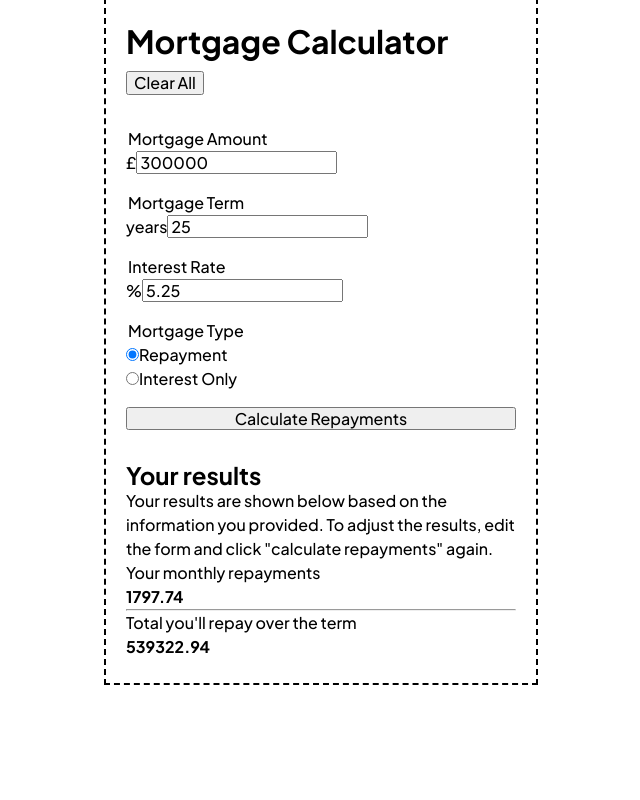
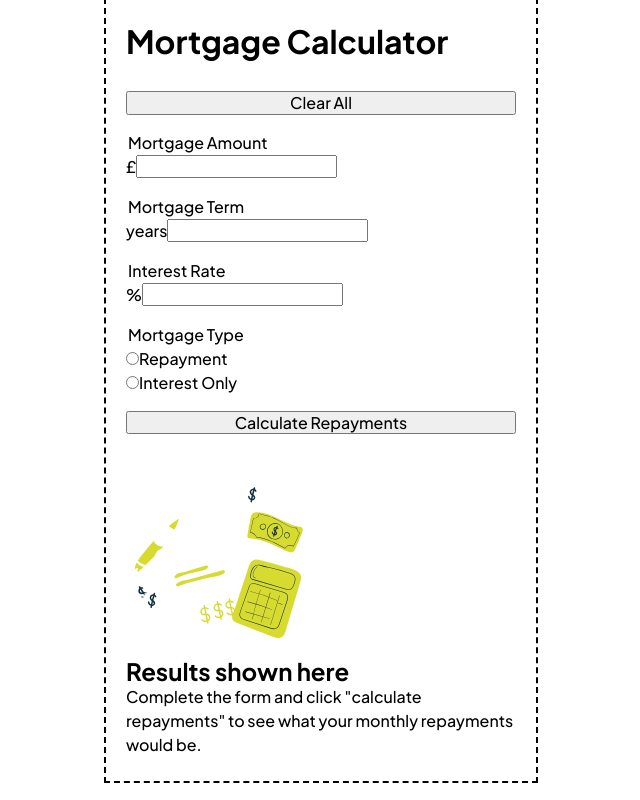
Before and after one commit to r-yadav01/fm-mortgage-repayment-calculator, a React (Vite) app: page / in a window 1280 px wide. Shown: the whole page, without its empty margins (319-959 px from the left). Built offline with nearby package versions, Linux system fonts and the light colour scheme.

Commit message:
Fixed the inverse data flow

```diff
--- a/src/App.jsx
+++ b/src/App.jsx
@@ -5,25 +5,17 @@ import { Result } from './Result';
 import { GlobalStyles } from './GlobalStyles';
 
 function App() {
-    const [mockData, setMockData] = React.useState({
-        amount: 300000,
-        term: 25,
-        rate: 5.25,
-        type: 'Repayment',
-    });
+    const [result, setResult] = React.useState({ monthly: null, total: null });
 
     return (
         <>
             <Calculator>
                 <Header>
                     <h1>Mortgage Calculator</h1>
-                    <button>Clear All</button>
+                    {/* <button onClick={() => setMockData(emptyData)}>Clear All</button> */}
                 </Header>
-                <Form
-                    {...mockData}
-                    setMockData={setMockData}
-                />
-                <Result {...mockData} />
+                <Form setResult={setResult} />
+                <Result result={result} />
             </Calculator>
             <GlobalStyles />
         </>
--- a/src/Form.jsx
+++ b/src/Form.jsx
@@ -1,44 +1,76 @@
 import styled from 'styled-components';
+import React from 'react';
+import { calculate } from './utils';
 import { RadioInputFieldSet, InputFieldSet } from './InputTypes';
 
-export function Form({ amount, term, rate, type, setMockData }) {
-    function updateMockData(event, setMockData) {
-        event.preventDefault();
+function updateResultShown({ event, setAmount, setTerm, setRate, setType, setResult }) {
+    event.preventDefault();
 
-        const formData = new FormData(event.currentTarget);
-        // const newMockData = Object.fromEntries(formData.entries());
-        const newMockData = {
-            amount: formData.get('£'),
-            term: formData.get('years'),
-            rate: formData.get('%'),
-            type: formData.get('mortgage_type'),
-        };
+    const formData = new FormData(event.currentTarget);
 
-        // console.log(newMockData);
-        setMockData(newMockData);
+    const newAmount = formData.get('£');
+    const newTerm = formData.get('years');
+    const newRate = formData.get('%');
+    const newType = formData.get('mortgage_type');
+
+    setAmount(newAmount);
+    setTerm(newTerm);
+    setRate(newRate);
+    setTerm(newTerm);
+    setType(newType);
+
+    const newResult = calculate({ newAmount, newTerm, newRate, newType });
+    setResult(newResult);
+}
+
+export function Form({ setResult }) {
+    const [amount, setAmount] = React.useState('');
+    const [term, setTerm] = React.useState('');
+    const [rate, setRate] = React.useState('');
+    const [type, setType] = React.useState('');
+
+    function reset() {
+        setAmount('');
+        setTerm('');
+        setRate('');
+        setTerm('');
     }
+
     return (
-        <InputForm onSubmit={(event) => updateMockData(event, setMockData)}>
+        <InputForm
+            onSubmit={(event) =>
+                updateResultShown({ event, setAmount, setTerm, setRate, setType, setResult })
+            }
+            noValidate={true}
+        >
+            <button onClick={reset}>Clear All</button>
+
             <InputFieldSet
                 type='number'
                 title='Mortgage Amount'
                 label='£'
-                inputValue={amount}
+                value={amount}
+                setValue={setAmount}
             />
             <InputFieldSet
                 type='number'
                 title='Mortgage Term'
                 label='years'
-                inputValue={term}
+                value={term}
+                setValue={setTerm}
             />
             <InputFieldSet
                 type='number'
                 title='Interest Rate'
                 label='%'
-                inputValue={rate}
+                value={rate}
+                setValue={setRate}
             />
 
-            <RadioInputFieldSet type={type} />
+            <RadioInputFieldSet
+                type={type}
+                setType={setType}
+            />
 
             <button type='submit'>Calculate Repayments</button>
         </InputForm>
--- a/src/InputTypes.jsx
+++ b/src/InputTypes.jsx
@@ -1,8 +1,7 @@
-import React from 'react';
 import styled from 'styled-components';
 
-export function InputFieldSet({ title, label, type, inputValue }) {
-    const [value, setValue] = React.useState(inputValue);
+export function InputFieldSet({ title, label, type, value, setValue }) {
+    // const [value, setValue] = React.useState(inputValue);
 
     return (
         <FieldSet>
@@ -21,9 +20,7 @@ export function InputFieldSet({ title, label, type, inputValue }) {
     );
 }
 
-export function RadioInputFieldSet({ type }) {
-    const [value, setValue] = React.useState(type);
-
+export function RadioInputFieldSet({ type, setType }) {
     return (
         <FieldSet>
             <legend>Mortgage Type</legend>
@@ -31,30 +28,30 @@ export function RadioInputFieldSet({ type }) {
             <LabeledRadioInput
                 label='Repayment'
                 groupName='mortgage_type'
-                inputValue={value}
-                update={setValue}
+                value={type}
+                setValue={setType}
             />
 
             <LabeledRadioInput
                 label='Interest Only'
                 groupName='mortgage_type'
-                inputValue={value}
-                update={setValue}
+                value={type}
+                setValue={setType}
             />
         </FieldSet>
     );
 }
 
-function LabeledRadioInput({ label, groupName, inputValue, update }) {
+function LabeledRadioInput({ label, groupName, value, setValue }) {
     return (
         <div>
             <input
                 type='radio'
                 id={label}
                 value={label}
-                checked={label === inputValue}
+                checked={label === value}
                 name={groupName}
-                onClick={(e) => update(e.target.value)}
+                onChange={(e) => setValue(e.target.value)}
             />
             <label htmlFor={label}>{label}</label>
         </div>
--- a/src/Result.jsx
+++ b/src/Result.jsx
@@ -1,10 +1,8 @@
-import { calculate } from './utils';
+export function Result({ result }) {
+    console.log(result);
+    const { monthly, total } = result;
 
-export function Result({ ...data }) {
-    let result = calculate(data);
-
-    const { monthly, total } = result;
-    return (
+    const realThing = (
         <footer>
             <h2>Your results</h2>
             <p>
@@ -18,6 +16,14 @@ export function Result({ ...data }) {
             />
         </footer>
     );
+
+    let showNothing = false;
+
+    if (monthly === null && total === null) {
+        showNothing = true;
+    }
+
+    return <>{showNothing ? backup : realThing}</>;
 }
 
 function Display({ monthly, total }) {
@@ -35,7 +41,7 @@ function Display({ monthly, total }) {
 }
 
 const backup = (
-    <>
+    <footer>
         <div>
             <img
                 src='./src/assets/illustration-empty.svg'
@@ -47,5 +53,5 @@ const backup = (
             Complete the form and click "calculate repayments" to see what your monthly repayments
             would be.
         </p>
-    </>
+    </footer>
 );
--- a/src/utils.jsx
+++ b/src/utils.jsx
@@ -1,4 +1,4 @@
-export function calculate({ amount, term, rate, type }) {
+export function calculate({ amount = 0, term = 0, rate = 0, type }) {
     const P = parseFloat(amount);
     const annualRate = parseFloat(rate) / 100;
     const monthlyRate = annualRate / 12;
```
